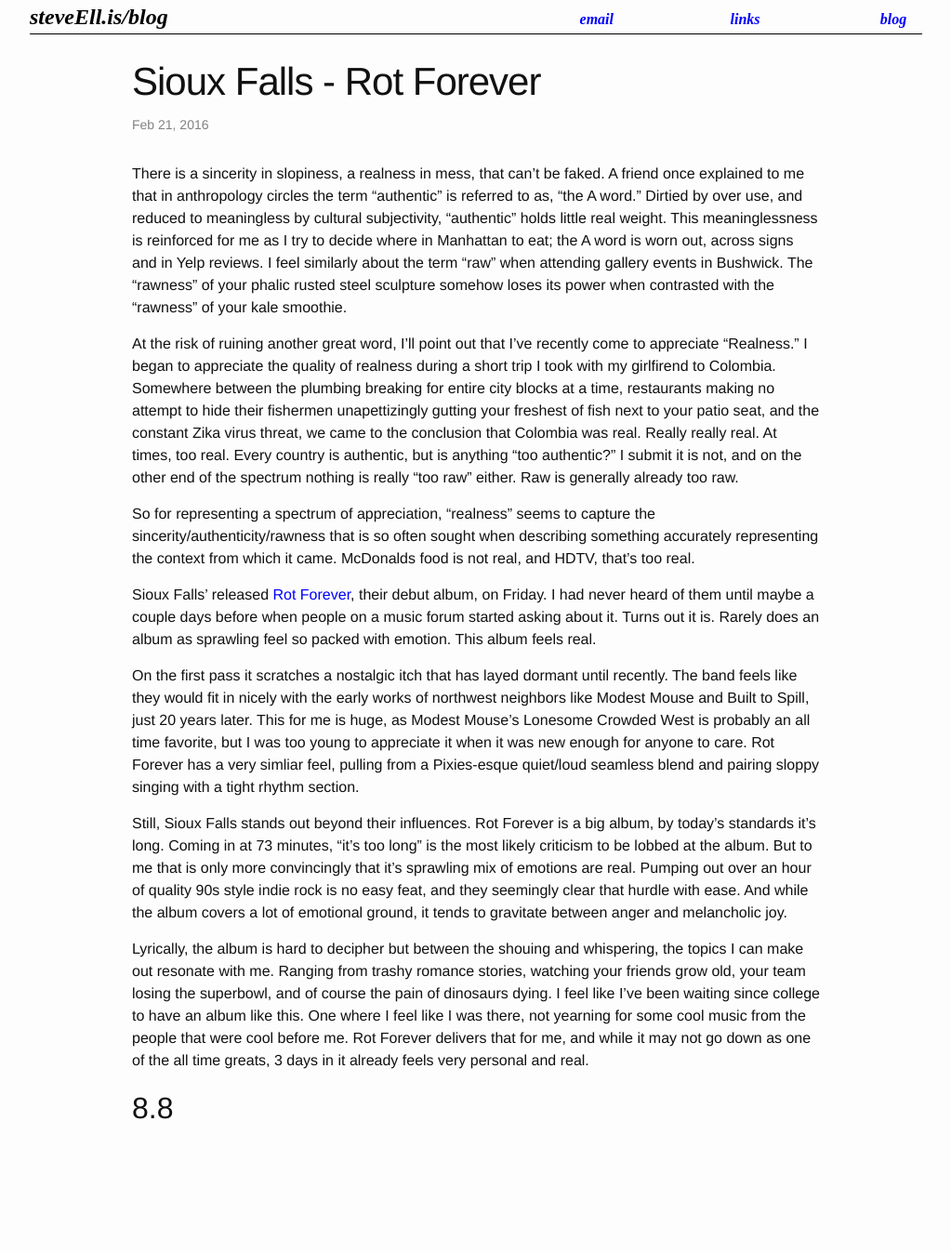
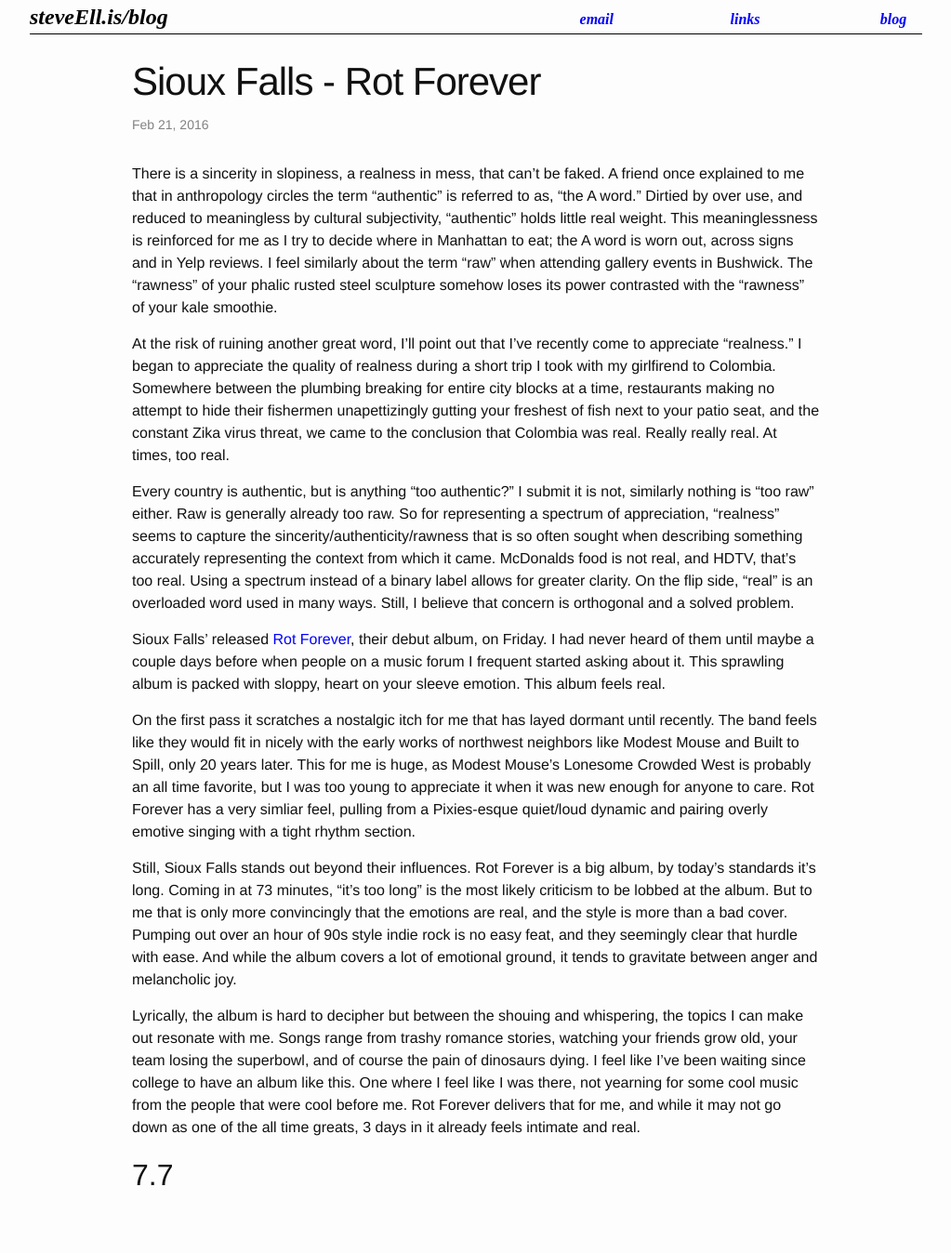
Before and after one commit to se3000/se3000.github.io, a Jekyll site: the page built from _posts/2016-02-21-sioux_falls-rot_forever.markdown, in a window 1280 px wide. Shown: the whole page at 93% size, without its empty margins (128-1151 px from the left). Built offline with Jekyll 4.4.1, drawn with Linux system fonts in a browser that asks for light colours; before the commit the page ends 1276 px from its top, so only the background shows below that.

Commit message:
Clean up album review

```diff
--- a/_posts/2016-02-21-sioux_falls-rot_forever.markdown
+++ b/_posts/2016-02-21-sioux_falls-rot_forever.markdown
@@ -3,18 +3,18 @@ layout: post
 title:  "Sioux Falls - Rot Forever"
 date:   2016-02-21 16:16:35
 ---
-There is a sincerity in slopiness, a realness in mess, that can't be faked. A friend once explained to me that in anthropology circles the term "authentic" is referred to as, "the A word." Dirtied by over use, and reduced to meaningless by cultural subjectivity, "authentic" holds little real weight. This meaninglessness is reinforced for me as I try to decide where in Manhattan to eat; the A word is worn out, across signs and in Yelp reviews. I feel similarly about the term "raw" when attending gallery events in Bushwick. The "rawness" of your phalic rusted steel sculpture somehow loses its power when contrasted with the "rawness" of your kale smoothie.
+There is a sincerity in slopiness, a realness in mess, that can't be faked. A friend once explained to me that in anthropology circles the term "authentic" is referred to as, "the A word." Dirtied by over use, and reduced to meaningless by cultural subjectivity, "authentic" holds little real weight. This meaninglessness is reinforced for me as I try to decide where in Manhattan to eat; the A word is worn out, across signs and in Yelp reviews. I feel similarly about the term "raw" when attending gallery events in Bushwick. The "rawness" of your phalic rusted steel sculpture somehow loses its power contrasted with the "rawness" of your kale smoothie.
 
-At the risk of ruining another great word, I'll point out that I've recently come to appreciate "Realness." I began to appreciate the quality of realness during a short trip I took with my girlfirend to Colombia. Somewhere between the plumbing breaking for entire city blocks at a time, restaurants making no attempt to hide their fishermen unapettizingly gutting your freshest of fish next to your patio seat, and the constant Zika virus threat, we came to the conclusion that Colombia was real. Really really real. At times, too real. Every country is authentic, but is anything "too authentic?" I submit it is not, and on the other end of the spectrum nothing is really "too raw" either. Raw is generally already too raw.
+At the risk of ruining another great word, I'll point out that I've recently come to appreciate "realness." I began to appreciate the quality of realness during a short trip I took with my girlfirend to Colombia. Somewhere between the plumbing breaking for entire city blocks at a time, restaurants making no attempt to hide their fishermen unapettizingly gutting your freshest of fish next to your patio seat, and the constant Zika virus threat, we came to the conclusion that Colombia was real. Really really real. At times, too real.
 
-So for representing a  spectrum of appreciation, "realness" seems to capture the sincerity/authenticity/rawness that is so often sought when describing something accurately representing the context from which it came. McDonalds food is not real, and HDTV, that's too real.
+Every country is authentic, but is anything "too authentic?" I submit it is not, similarly nothing is "too raw" either. Raw is generally already too raw. So for representing a spectrum of appreciation, "realness" seems to capture the sincerity/authenticity/rawness that is so often sought when describing something accurately representing the context from which it came. McDonalds food is not real, and HDTV, that's too real. Using a spectrum instead of a binary label allows for greater clarity. On the flip side, "real" is an overloaded word used in many ways. Still, I believe that concern is orthogonal and a solved problem.
 
-Sioux Falls' released [Rot Forever](https://soundcloud.com/sioux-falls/sets/rot-fornever), their debut album, on Friday. I had never heard of them until maybe a couple days before when people on a music forum started asking about it. Turns out it is. Rarely does an album as sprawling feel so packed with emotion. This album feels real.
+Sioux Falls' released [Rot Forever](https://soundcloud.com/sioux-falls/sets/rot-fornever), their debut album, on Friday. I had never heard of them until maybe a couple days before when people on a music forum I frequent started asking about it. This sprawling album is packed with sloppy, heart on your sleeve emotion. This album feels real.
 
-On the first pass it scratches a nostalgic itch that has layed dormant until recently. The band feels like they would fit in nicely with the early works of northwest neighbors like Modest Mouse and Built to Spill, just 20 years later. This for me is huge, as Modest Mouse's Lonesome Crowded West is probably an all time favorite, but I was too young to appreciate it when it was new enough for anyone to care. Rot Forever has a very simliar feel, pulling from a Pixies-esque quiet/loud seamless blend and pairing sloppy singing with a tight rhythm section.
+On the first pass it scratches a nostalgic itch for me that has layed dormant until recently. The band feels like they would fit in nicely with the early works of northwest neighbors like Modest Mouse and Built to Spill, only 20 years later. This for me is huge, as Modest Mouse's Lonesome Crowded West is probably an all time favorite, but I was too young to appreciate it when it was new enough for anyone to care. Rot Forever has a very simliar feel, pulling from a Pixies-esque quiet/loud dynamic and pairing overly emotive singing with a tight rhythm section.
 
-Still, Sioux Falls stands out beyond their influences. Rot Forever is a big album, by today's standards it's long. Coming in at 73 minutes, "it's too long" is the most likely criticism to be lobbed at the album. But to me that is only more convincingly that it's sprawling mix of emotions are real. Pumping out over an hour of quality 90s style indie rock is no easy feat, and they seemingly clear that hurdle with ease. And while the album covers a lot of emotional ground, it tends to gravitate between anger and melancholic joy.
+Still, Sioux Falls stands out beyond their influences. Rot Forever is a big album, by today's standards it's long. Coming in at 73 minutes, "it's too long" is the most likely criticism to be lobbed at the album. But to me that is only more convincingly that the emotions are real, and the style is more than a bad cover. Pumping out over an hour of 90s style indie rock is no easy feat, and they seemingly clear that hurdle with ease. And while the album covers a lot of emotional ground, it tends to gravitate between anger and melancholic joy.
 
-Lyrically, the album is hard to decipher but between the shouing and whispering, the topics I can make out resonate with me. Ranging from trashy romance stories, watching your friends grow old, your team losing the superbowl, and of course the pain of dinosaurs dying. I feel like I've been waiting since college to have an album like this. One where I feel like I was there, not yearning for some cool music from the people that were cool before me. Rot Forever delivers that for me, and while it may not go down as one of the all time greats, 3 days in it already feels very personal and real.
+Lyrically, the album is hard to decipher but between the shouing and whispering, the topics I can make out resonate with me. Songs range from trashy romance stories, watching your friends grow old, your team losing the superbowl, and of course the pain of dinosaurs dying. I feel like I've been waiting since college to have an album like this. One where I feel like I was there, not yearning for some cool music from the people that were cool before me. Rot Forever delivers that for me, and while it may not go down as one of the all time greats, 3 days in it already feels intimate and real.
 
-## 8.8
+## 7.7
```
